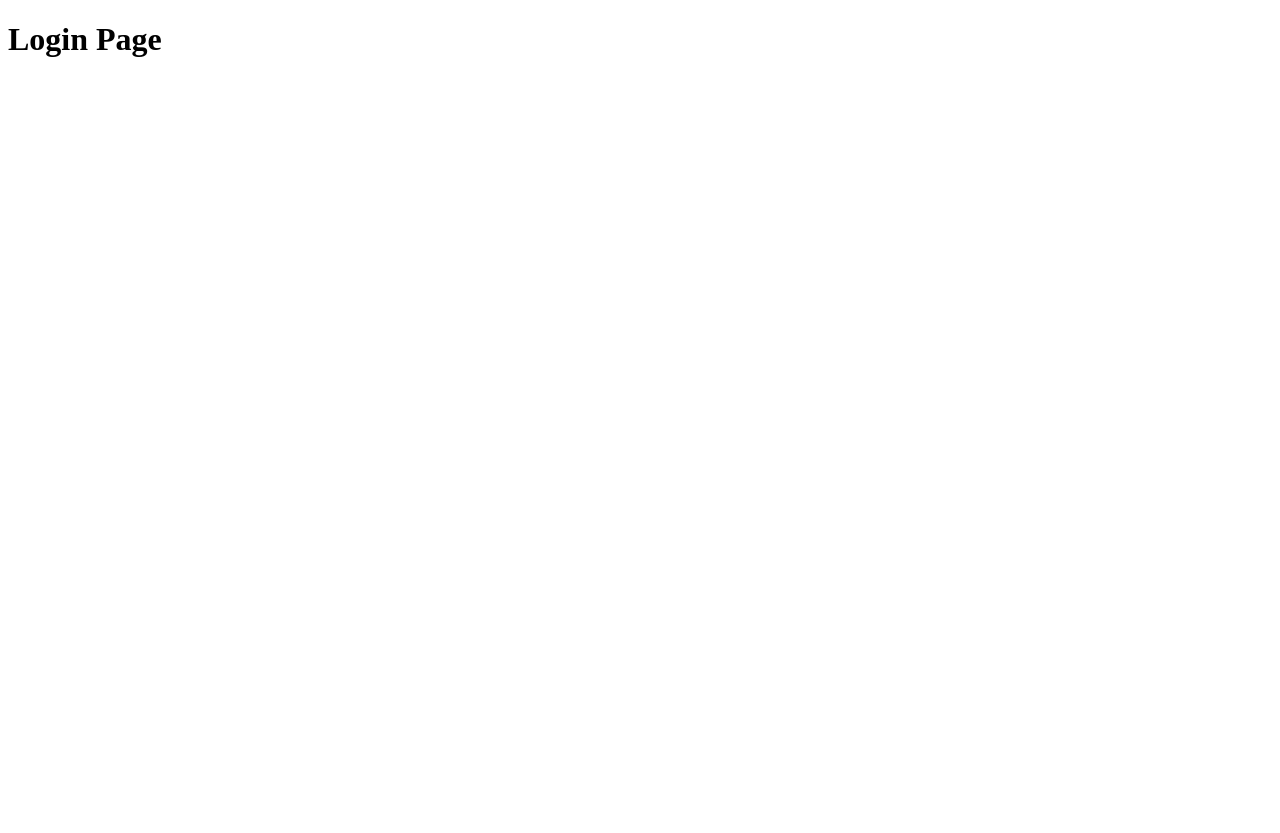
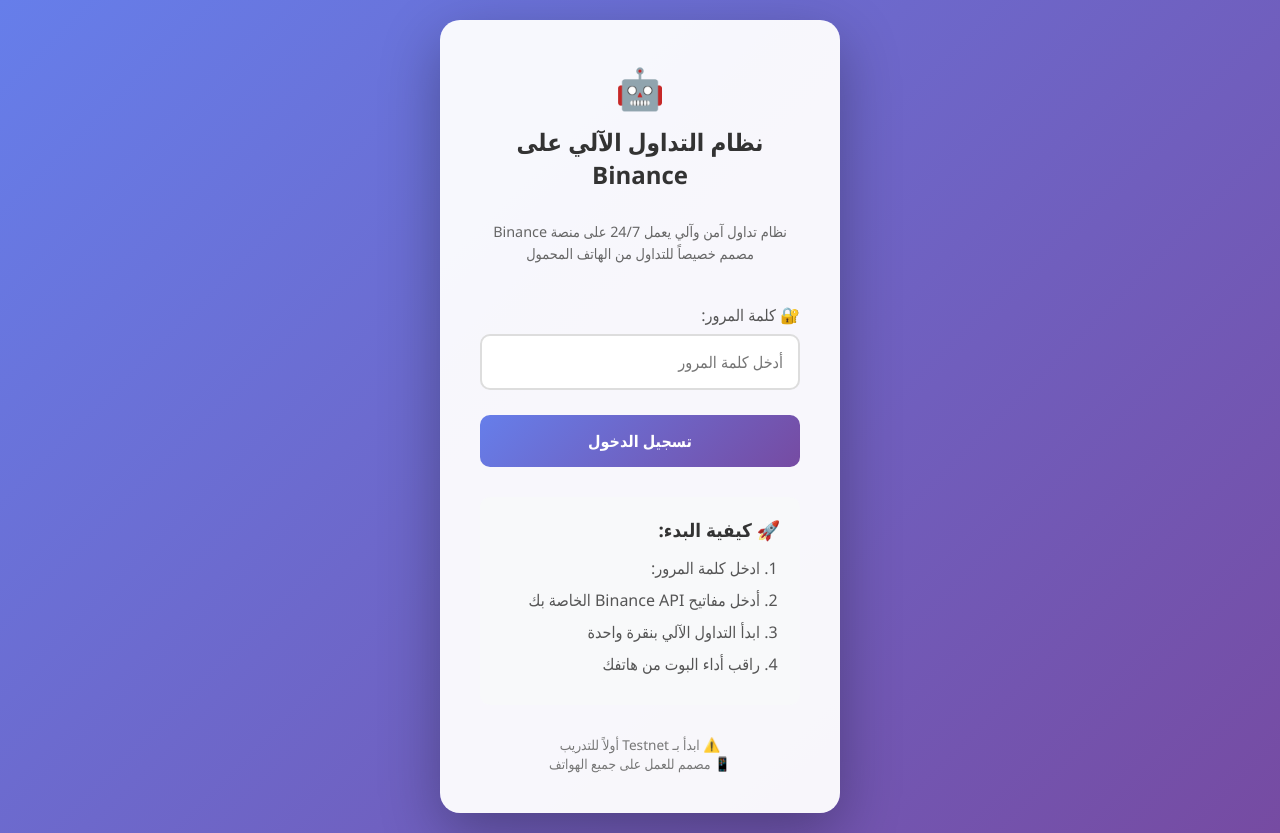
Before and after one commit to younaspy/Trading-bot-3, a Flask app: page / in a window 1280 px wide. Before the commit the page is almost empty. Before the commit the page ends 57 px from the top, so only its background shows below. Run offline with Flask 3, Linux system fonts and the light colour scheme.

Commit message:
Update login.html

```diff
--- a/templates/login.html
+++ b/templates/login.html
@@ -1,9 +1,190 @@
 <!DOCTYPE html>
-<html>
+<html lang="ar" dir="rtl">
 <head>
-  <title>Login</title>
+    <meta charset="UTF-8">
+    <meta name="viewport" content="width=device-width, initial-scale=1.0">
+    <title>🔐 تسجيل الدخول - نظام التداول</title>
+    <style>
+        * {
+            margin: 0;
+            padding: 0;
+            box-sizing: border-box;
+            font-family: 'Segoe UI', Tahoma, Geneva, Verdana, sans-serif;
+        }
+
+        body {
+            background: linear-gradient(135deg, #667eea 0%, #764ba2 100%);
+            min-height: 100vh;
+            display: flex;
+            justify-content: center;
+            align-items: center;
+            padding: 20px;
+        }
+
+        .login-container {
+            background: rgba(255, 255, 255, 0.95);
+            border-radius: 20px;
+            padding: 40px;
+            width: 100%;
+            max-width: 400px;
+            box-shadow: 0 20px 60px rgba(0, 0, 0, 0.3);
+            text-align: center;
+        }
+
+        .logo {
+            font-size: 2.5rem;
+            margin-bottom: 10px;
+            color: #333;
+        }
+
+        .title {
+            color: #333;
+            margin-bottom: 30px;
+            font-size: 1.5rem;
+            font-weight: 600;
+        }
+
+        .subtitle {
+            color: #666;
+            margin-bottom: 40px;
+            font-size: 0.9rem;
+            line-height: 1.5;
+        }
+
+        .form-group {
+            margin-bottom: 25px;
+            text-align: right;
+        }
+
+        label {
+            display: block;
+            margin-bottom: 8px;
+            color: #555;
+            font-weight: 500;
+        }
+
+        input {
+            width: 100%;
+            padding: 15px;
+            border: 2px solid #ddd;
+            border-radius: 10px;
+            font-size: 1rem;
+            transition: border-color 0.3s;
+        }
+
+        input:focus {
+            outline: none;
+            border-color: #667eea;
+        }
+
+        .btn {
+            width: 100%;
+            padding: 15px;
+            background: linear-gradient(135deg, #667eea 0%, #764ba2 100%);
+            color: white;
+            border: none;
+            border-radius: 10px;
+            font-size: 1rem;
+            font-weight: 600;
+            cursor: pointer;
+            transition: transform 0.3s, box-shadow 0.3s;
+        }
+
+        .btn:hover {
+            transform: translateY(-2px);
+            box-shadow: 0 10px 20px rgba(102, 126, 234, 0.4);
+        }
+
+        .btn:active {
+            transform: translateY(0);
+        }
+
+        .error {
+            background: #fee;
+            color: #c33;
+            padding: 12px;
+            border-radius: 8px;
+            margin-bottom: 20px;
+            border: 1px solid #fcc;
+            text-align: center;
+        }
+
+        .footer {
+            margin-top: 30px;
+            color: #777;
+            font-size: 0.85rem;
+        }
+
+        .steps {
+            background: #f8f9fa;
+            padding: 20px;
+            border-radius: 10px;
+            margin-top: 30px;
+            text-align: right;
+        }
+
+        .steps h3 {
+            color: #333;
+            margin-bottom: 15px;
+        }
+
+        .steps ol {
+            padding-right: 20px;
+        }
+
+        .steps li {
+            margin-bottom: 10px;
+            color: #555;
+        }
+
+        @media (max-width: 480px) {
+            .login-container {
+                padding: 30px 20px;
+            }
+
+            .logo {
+                font-size: 2rem;
+            }
+        }
+    </style>
 </head>
 <body>
-  <h1>Login Page</h1>
+    <div class="login-container">
+        <div class="logo">🤖</div>
+        <h1 class="title">نظام التداول الآلي على Binance</h1>
+        <p class="subtitle">
+            نظام تداول آمن وآلي يعمل 24/7 على منصة Binance
+            <br>مصمم خصيصاً للتداول من الهاتف المحمول
+        </p>
+
+        {% if error %}
+        <div class="error">{{ error }}</div>
+        {% endif %}
+
+        <form method="POST" action="/login">
+            <div class="form-group">
+                <label for="password">🔐 كلمة المرور:</label>
+                <input type="password" id="password" name="password" required
+                       placeholder="أدخل كلمة المرور" autocomplete="off">
+            </div>
+
+            <button type="submit" class="btn">تسجيل الدخول</button>
+        </form>
+
+        <div class="steps">
+            <h3>🚀 كيفية البدء:</h3>
+            <ol>
+                <li>ادخل كلمة المرور: <strong></strong></li>
+                <li>أدخل مفاتيح Binance API الخاصة بك</li>
+                <li>ابدأ التداول الآلي بنقرة واحدة</li>
+                <li>راقب أداء البوت من هاتفك</li>
+            </ol>
+        </div>
+
+        <div class="footer">
+            ⚠️ ابدأ بـ Testnet أولاً للتدريب
+            <br>📱 مصمم للعمل على جميع الهواتف
+        </div>
+    </div>
 </body>
 </html>
```
